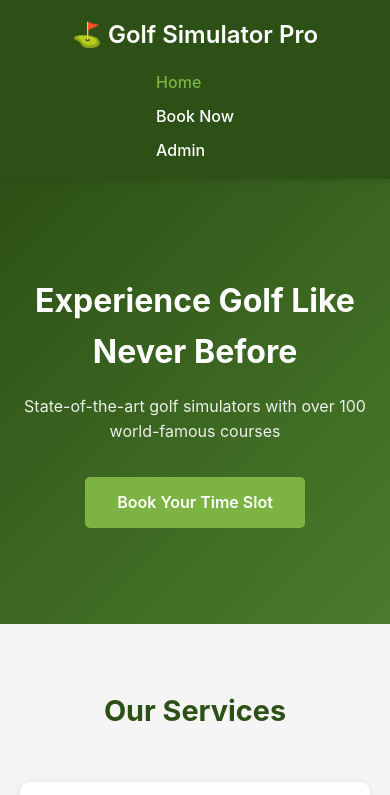
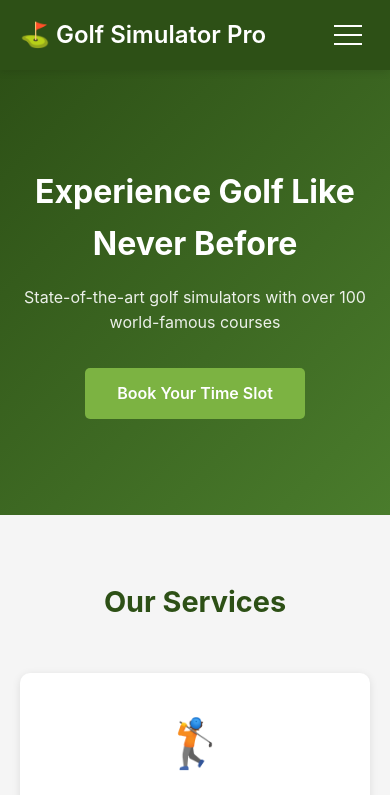
Before and after one commit to Axler1/golf-booking-system, a website: page public/index.html in a window 390 px wide. Shown: the top 795 px of the page. Drawn offline with Linux system fonts and the light colour scheme.

Commit message:
Implement mobile navigation
- Added a hamburger toggle button to index.html and booking.html with accessible attributes (aria-controls, aria-expanded, aria-label).
- Reworked CSS for the nav so:
  - On desktop the nav remains a horizontal flex list.
  - On mobile (<=768px) the hamburger appears and the menu is hidden by default using max-height + overflow for a smooth open/close animation.
  - When the toggle is active the menu gets the .open class and expands.
- In main.js and booking.js: to toggle the menu, update ARIA attributes, close the menu after a link click, close on outside click, and reset on window resize.

```diff
--- a/public/css/style.css
+++ b/public/css/style.css
@@ -19,7 +19,7 @@
     --border-color: #e0e0e0;
     --success-color: #4caf50;
     --error-color: #f44336;
-  --shadow: 0 2px 8px rgba(0,0,0,0.1);
+    --shadow: 0 2px 8px rgba(0, 0, 0, 0.1);
 }
 
 body {
@@ -51,21 +51,25 @@ body {
     z-index: 100;
 }
 
-.navbar .container {
+.nav-container {
     display: flex;
     justify-content: space-between;
     align-items: center;
+    gap: 1rem;
 }
 
+/* Brand */
 .nav-brand h1 {
     font-size: 1.5rem;
     font-weight: 600;
 }
 
+/* Nav menu (desktop default) */
 .nav-menu {
     display: flex;
     list-style: none;
     gap: 2rem;
+    align-items: center;
 }
 
 .nav-menu a {
@@ -73,11 +77,66 @@ body {
     text-decoration: none;
     font-weight: 500;
     transition: color 0.3s;
+    padding: 0.25rem 0.5rem;
 }
 
 .nav-menu a:hover,
 .nav-menu a.active {
     color: var(--accent-color);
+}
+
+/* Nav toggle (hamburger) - hidden on desktop */
+.nav-toggle {
+    display: none;
+    background: none;
+    border: none;
+    cursor: pointer;
+    padding: 0.5rem;
+    margin-left: 8px;
+    color: var(--white);
+}
+
+/* Hamburger bars */
+.hamburger {
+    display: inline-block;
+    width: 28px;
+    height: 20px;
+    position: relative;
+}
+
+.hamburger span {
+    display: block;
+    position: absolute;
+    height: 2px;
+    width: 100%;
+    background: var(--white);
+    left: 0;
+    transition: transform 0.25s ease, opacity 0.25s ease;
+}
+
+.hamburger span:nth-child(1) {
+    top: 0;
+}
+
+.hamburger span:nth-child(2) {
+    top: 9px;
+}
+
+.hamburger span:nth-child(3) {
+    top: 18px;
+}
+
+/* When menu is open we rotate bars to a close icon */
+.nav-toggle[aria-expanded="true"] .hamburger span:nth-child(1) {
+    transform: translateY(9px) rotate(45deg);
+}
+
+.nav-toggle[aria-expanded="true"] .hamburger span:nth-child(2) {
+    opacity: 0;
+}
+
+.nav-toggle[aria-expanded="true"] .hamburger span:nth-child(3) {
+    transform: translateY(-9px) rotate(-45deg);
 }
 
 /* ========================================
@@ -125,7 +184,7 @@ body {
 .btn-primary:hover {
     background-color: var(--secondary-color);
     transform: translateY(-2px);
-  box-shadow: 0 4px 12px rgba(0,0,0,0.2);
+    box-shadow: 0 4px 12px rgba(0, 0, 0, 0.2);
 }
 
 .btn-secondary {
@@ -182,7 +241,7 @@ section {
 
 .service-card:hover {
     transform: translateY(-5px);
-  box-shadow: 0 4px 16px rgba(0,0,0,0.15);
+    box-shadow: 0 4px 16px rgba(0, 0, 0, 0.15);
 }
 
 .service-icon {
@@ -421,14 +480,53 @@ section {
         font-size: 1rem;
     }
 
-  .nav-menu {
-    flex-direction: column;
-    gap: 0.5rem;
+    /* show the hamburger */
+    .nav-toggle {
+        display: inline-flex;
+        align-items: center;
+        justify-content: center;
     }
 
-  .navbar .container {
+    /* keep brand and toggle on single row */
+    .nav-container {
+        justify-content: space-between;
+        align-items: center;
+    }
+
+    /* mobile nav menu - hidden by default via max-height */
+    .nav-menu {
+        position: absolute;
+        top: 100%;
+        left: 0;
+        right: 0;
         flex-direction: column;
-    gap: 1rem;
+        gap: 0;
+        padding: 0;
+        margin: 0;
+        background-color: var(--primary-color);
+        overflow: hidden;
+        max-height: 0;
+        transition: max-height 0.28s ease;
+        box-shadow: 0 8px 16px rgba(0, 0, 0, 0.12);
+    }
+
+    /* expand to show menu; adjust max-height if you have more items */
+    .nav-menu.open {
+        max-height: 320px;
+    }
+
+    .nav-menu li {
+        width: 100%;
+    }
+
+    .nav-menu a {
+        display: block;
+        padding: 1rem 1.25rem;
+        border-top: 1px solid rgba(255, 255, 255, 0.05);
+    }
+
+    .nav-menu a.active {
+        color: #bfe7a6;
     }
 
     .section-title {
--- a/public/index.html
+++ b/public/index.html
@@ -1,23 +1,35 @@
 <!DOCTYPE html>
 <html lang="en">
+
 <head>
-  <meta charset="UTF-8">
-  <meta name="viewport" content="width=device-width, initial-scale=1.0">
-  <meta name="description" content="Book your golf simulator time - Premium indoor golf experience">
+  <meta charset="UTF-8" />
+  <meta name="viewport" content="width=device-width, initial-scale=1.0" />
+  <meta name="description" content="Book your golf simulator time - Premium indoor golf experience" />
   <title>Golf Simulator Booking | Premium Indoor Golf</title>
-  <link rel="stylesheet" href="css/style.css">
+  <link rel="stylesheet" href="css/style.css" />
 </head>
+
 <body>
   <!-- Navigation -->
   <nav class="navbar">
-    <div class="container">
-      <div class="nav-brand">
+    <div class="container nav-container">
+      <div class="nav-brand" aria-hidden="false">
         <h1>⛳ Golf Simulator Pro</h1>
       </div>
-      <ul class="nav-menu">
-        <li><a href="index.html" class="active">Home</a></li>
-        <li><a href="booking.html">Book Now</a></li>
-        <li><a href="admin.html">Admin</a></li>
+
+      <!-- Hamburger / Toggle button (visible on small screens) -->
+      <button class="nav-toggle" aria-controls="nav-menu" aria-expanded="false" aria-label="Toggle navigation">
+        <span class="hamburger" aria-hidden="true">
+          <span></span>
+          <span></span>
+          <span></span>
+        </span>
+      </button>
+
+      <ul id="nav-menu" class="nav-menu" role="menubar">
+        <li role="none"><a role="menuitem" href="index.html" class="active">Home</a></li>
+        <li role="none"><a role="menuitem" href="booking.html">Book Now</a></li>
+        <li role="none"><a role="menuitem" href="admin.html">Admin</a></li>
       </ul>
     </div>
   </nav>
@@ -98,10 +110,10 @@
   <footer class="footer">
     <div class="container">
       <p>&copy; 2025 Golf Simulator Pro. Built by Axler1</p>
-      <p>Portfolio Project - Full Stack JavaScript Developer</p>
     </div>
   </footer>
 
   <script src="js/main.js"></script>
 </body>
+
 </html>
--- a/public/js/main.js
+++ b/public/js/main.js
@@ -0,0 +1,56 @@
+// Mobile navigation toggle logic
+document.addEventListener('DOMContentLoaded', function() {
+    const navToggle = document.querySelector('.nav-toggle');
+    const navMenu = document.getElementById('nav-menu');
+
+    if (!navToggle || !navMenu) return;
+
+    function setExpanded(isExpanded) {
+        navToggle.setAttribute('aria-expanded', String(isExpanded));
+        if (isExpanded) {
+            navMenu.classList.add('open');
+            navMenu.setAttribute('aria-hidden', 'false');
+        } else {
+            navMenu.classList.remove('open');
+            navMenu.setAttribute('aria-hidden', 'true');
+        }
+    }
+
+    // initialize
+    setExpanded(false);
+
+    navToggle.addEventListener('click', function(e) {
+        const expanded = navToggle.getAttribute('aria-expanded') === 'true';
+        setExpanded(!expanded);
+    });
+
+    // Close menu when a link is clicked (mobile)
+    navMenu.addEventListener('click', function(e) {
+        if (e.target.tagName.toLowerCase() === 'a') {
+            // small delay allows link highlight & improves UX
+            setTimeout(() => setExpanded(false), 120);
+        }
+    });
+
+    // Close menu on resize if we go back to desktop
+    window.addEventListener('resize', function() {
+        if (window.innerWidth > 768) {
+            // ensure nav is visible in desktop and ARIA reset
+            navMenu.classList.remove('open');
+            navMenu.style.maxHeight = '';
+            navToggle.setAttribute('aria-expanded', 'false');
+            navMenu.setAttribute('aria-hidden', 'false');
+        } else {
+            // mobile default
+            navMenu.setAttribute('aria-hidden', 'true');
+        }
+    });
+
+    // Optional: close if user clicks outside the nav on mobile
+    document.addEventListener('click', function(e) {
+        if (window.innerWidth <= 768) {
+            const clickedInside = navMenu.contains(e.target) || navToggle.contains(e.target);
+            if (!clickedInside) setExpanded(false);
+        }
+    });
+});
```
Also changed, not shown: public/booking.html (+21 -6 lines), public/js/booking.js (+56 -0 lines). Lines whose indentation alone changed are shown as unchanged.
